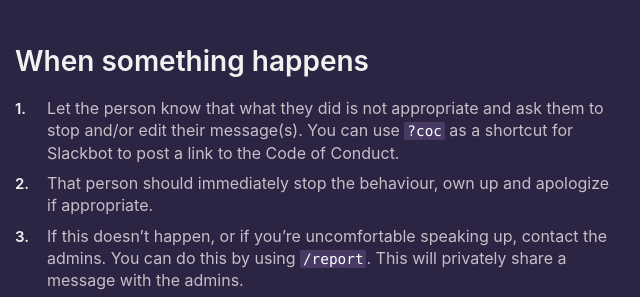
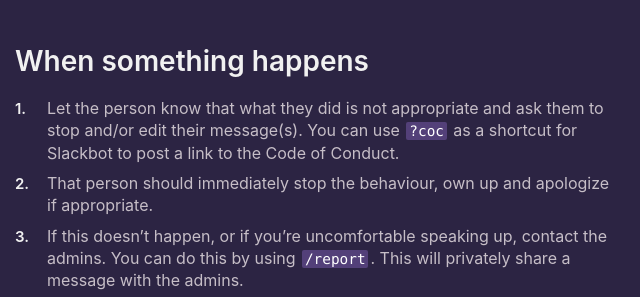
Before and after one commit to mattvagni/triangles-slack, a React app: page / in a window 1280 px wide. Shown: the part 1340-1637 px from the top of the page, 325-965 px from the left. Built offline with nearby package versions, Linux system fonts and the light colour scheme.

Commit message:
Make slash commands visibly more apparent.

```diff
--- a/src/web/Text/styles.css
+++ b/src/web/Text/styles.css
@@ -11,10 +11,11 @@
 .text code {
   font-family: 'Menlo', monospace;
   color: #FFF;
-  background: #483a65;
+  background: #534079;
   font-size: 0.9em;
   padding: 0.05em 0.2em;
   border-radius: 2px;
+  margin: 0 2px;
 }
 
 .text a {
```
